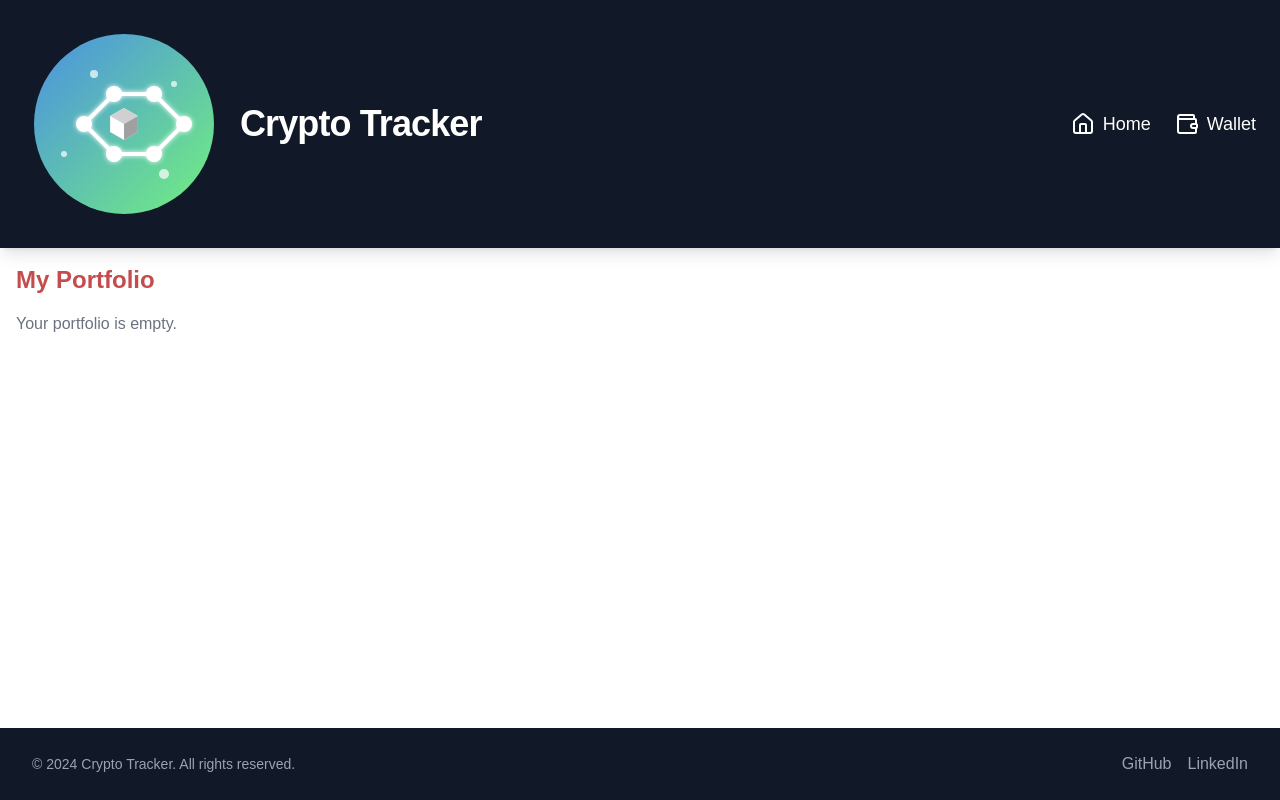
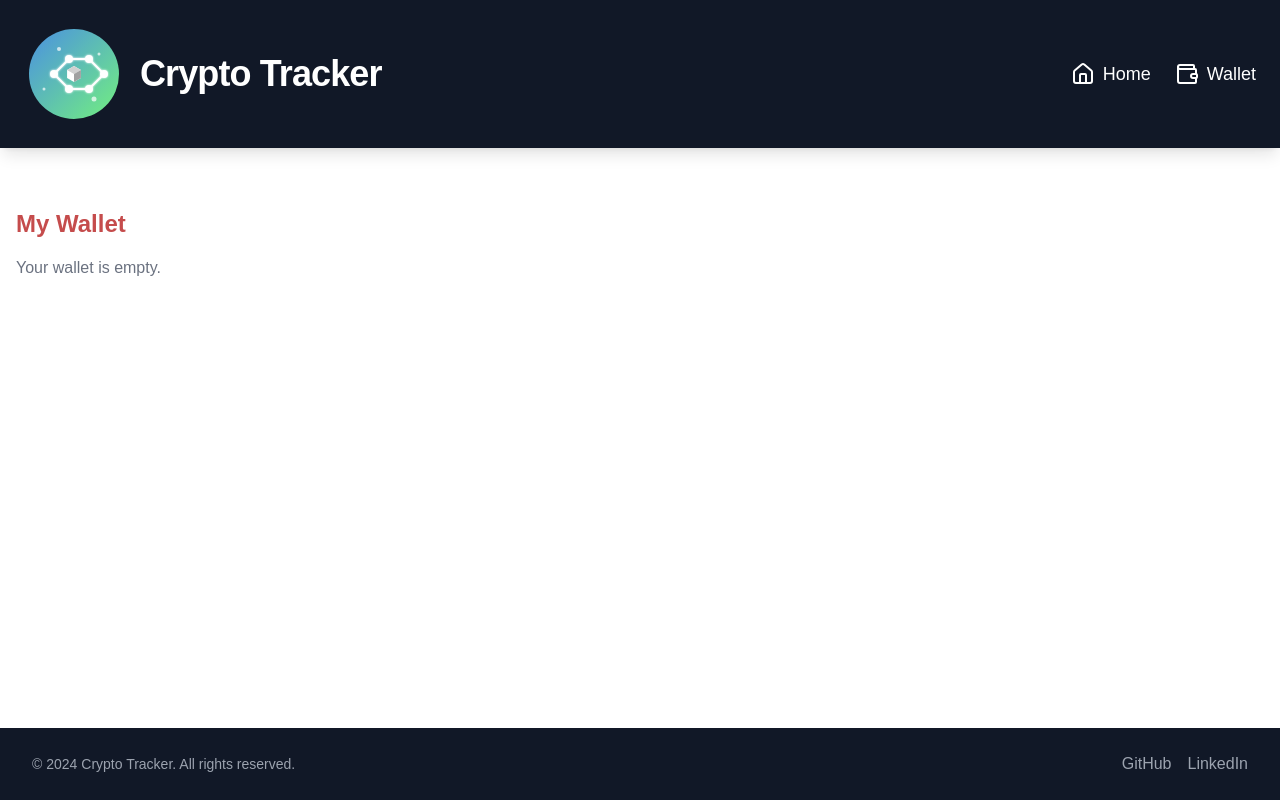
Before and after one commit to Florence-Martin/Crypto-Tracker, a Next.js app: page /portfolio in a window 1280 px wide. Built offline with nearby package versions, Linux system fonts and the light colour scheme; no server answers.

Commit message:
style: global

```diff
--- a/app/components/Crypto/CryptoLogo3D.tsx
+++ b/app/components/Crypto/CryptoLogo3D.tsx
@@ -7,8 +7,8 @@ interface CryptoLogoProps {
 }
 
 const CryptoLogo: React.FC<CryptoLogoProps> = ({
-  width = 200,
-  height = 200,
+  width = 100,
+  height = 100,
   className = "",
 }) => {
   return (
--- a/app/components/Navbar/NavBar.tsx
+++ b/app/components/Navbar/NavBar.tsx
@@ -5,7 +5,7 @@ import CryptoLogo3D from "../Crypto/CryptoLogo3D";
 
 const NavBar: React.FC = () => {
   return (
-    <nav className="bg-gray-900 text-white py-6 shadow-lg">
+    <nav className="bg-gray-900 text-white py-6 shadow-lg fixed top-0 w-full">
       {/* Conteneur principal */}
       <div className="container  flex flex-col md:flex-row items-center justify-between px-6">
         {/* Logo et Titre */}
--- a/app/components/Searchbar/SearchBar.tsx
+++ b/app/components/Searchbar/SearchBar.tsx
@@ -19,7 +19,7 @@ export const SearchBar: React.FC<{
   };
 
   return (
-    <div className="flex w-1/4 items-center space-x-4 mb-4">
+    <div className="flex md:w-1/4 items-center space-x-4 mb-4">
       {/* Input de recherche */}
       <Input
         placeholder="Search for a cryptocurrency..."
--- a/app/components/Wallet/Wallet.tsx
+++ b/app/components/Wallet/Wallet.tsx
@@ -51,7 +51,7 @@ const Wallet: React.FC<WalletProps> = ({ cryptos, onAddToPortfolio }) => {
   };
 
   return (
-    <div className="mt-8 p-6 bg-gray-900 shadow-md rounded-lg max-w-md mx-auto border border-gray-700">
+    <div className="my-8 p-6 bg-gray-900 shadow-md rounded-lg max-w-md mx-auto border border-gray-700">
       <h2 className="text-xl font-bold mb-6 flex items-center text-white">
         <span className=" text-blue-500 mr-2 ">
           <Coins className="w-6 h-6" />
--- a/app/page.tsx
+++ b/app/page.tsx
@@ -25,9 +25,11 @@ const HomePage = () => {
   };
 
   return (
-    <main>
-      <div className="mx-8">
+    <main className="mx-8 my-64 md:my-48">
+      {/* Barre de recherche */}
       <SearchBar onSearch={handleSearch} />
+
+      {/* Table des cryptos */}
       <Table
         data={filteredCryptos.map((crypto) => ({
           name: crypto.name,
@@ -36,13 +38,14 @@ const HomePage = () => {
           priceChange: crypto.price_change_percentage_24h,
         }))}
       />
+
+      {/* Composant Wallet */}
       <Wallet
         cryptos={filteredCryptos}
         onAddToPortfolio={(crypto, quantity) => {
-            addToPortfolio(crypto, quantity); // Appelle la fonction pour ajouter au portefeuille
+          addToPortfolio(crypto, quantity);
         }}
       />
-      </div>
     </main>
   );
 };
--- a/app/portfolio/page.tsx
+++ b/app/portfolio/page.tsx
@@ -14,11 +14,11 @@ const PortfolioPage = () => {
   );
 
   return (
-    <div className="p-4">
-      <h1 className="text-2xl font-bold mb-4">My Portfolio</h1>
+    <div className="p-4 my-64 md:my-48">
+      <h1 className="text-2xl font-bold mb-4">My Wallet</h1>
 
       {portfolio.length === 0 ? (
-        <p className="text-gray-500">Your portfolio is empty.</p>
+        <p className="text-gray-500">Your wallet is empty.</p>
       ) : (
         <>
           <div className="grid grid-cols-1 md:grid-cols-2 lg:grid-cols-3 gap-4 text-gray-800">
@@ -46,7 +46,7 @@ const PortfolioPage = () => {
             })}
           </div>
           <h3 className="text-xl font-bold mt-4">
-            Total Portfolio Value: ${totalPortfolioValue.toFixed(2)}
+            Total wallet value: ${totalPortfolioValue.toFixed(2)}
           </h3>
         </>
       )}
```
Lines whose indentation alone changed are shown as unchanged.
